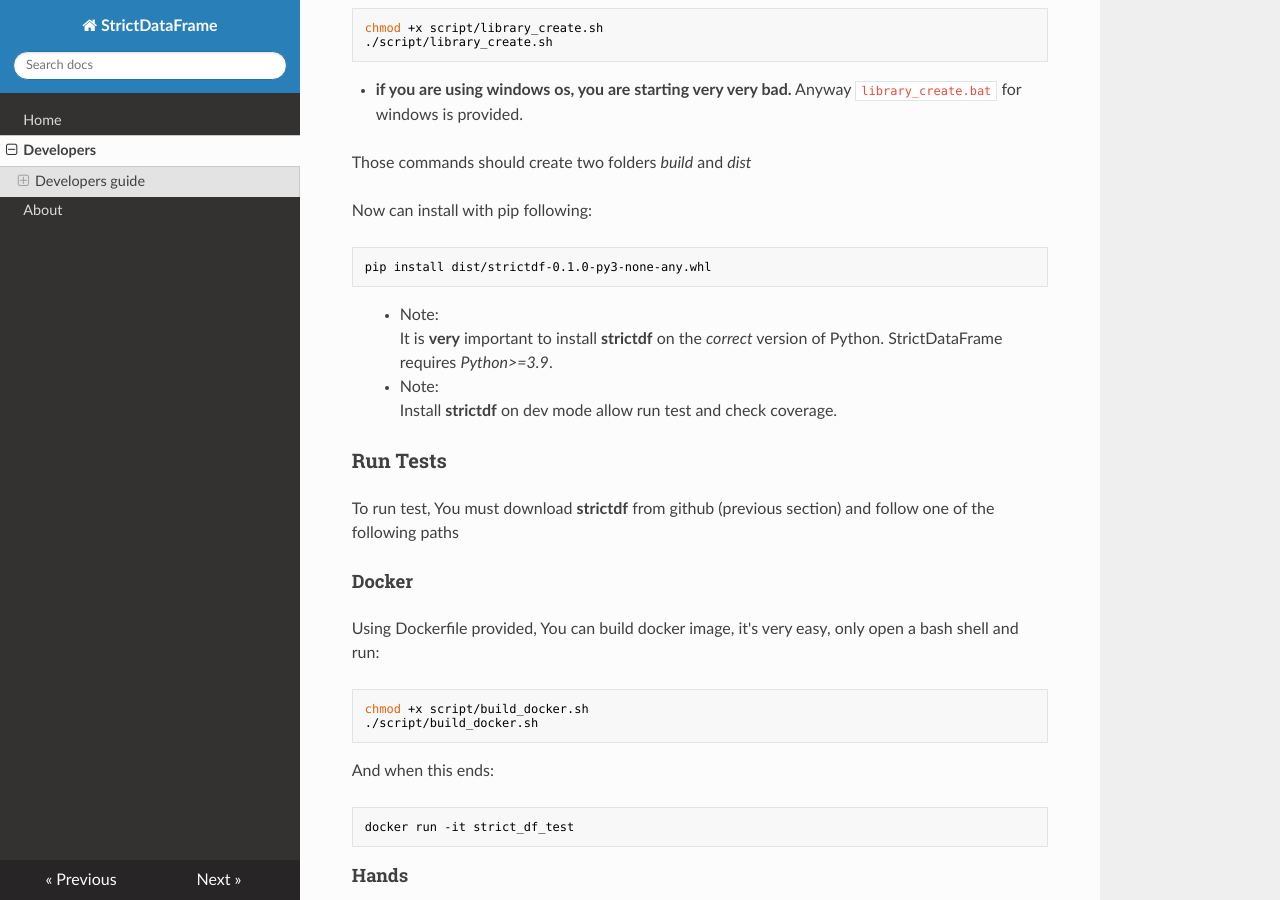
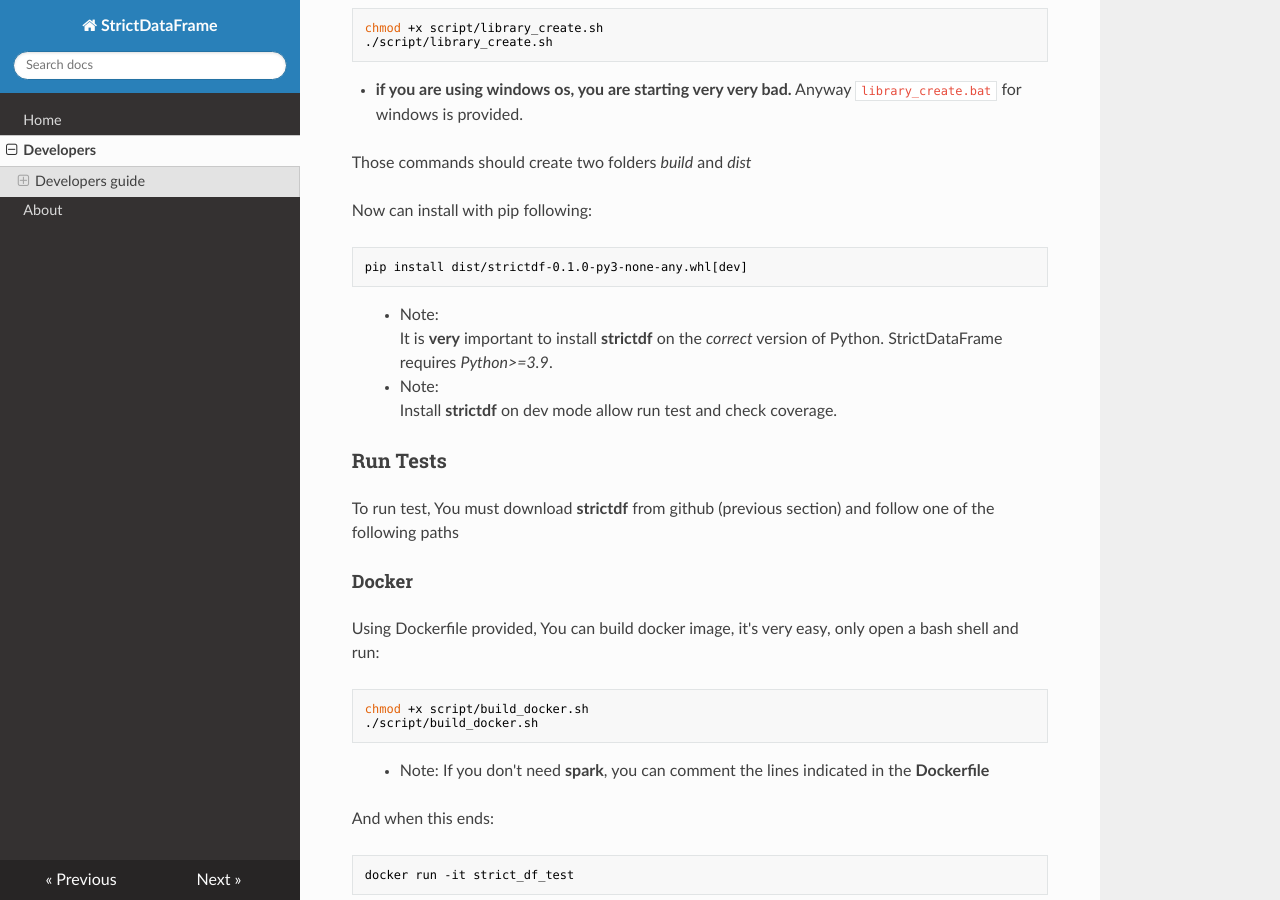
Before and after one commit to CristianContrera95/strict_df, an MkDocs documentation site: the page built from docs/developers.md, in a window 1280 px wide and 900 px high, scrolled down 692 px. Built offline with MkDocs 1.6.1, drawn with Linux system fonts in a browser that asks for light colours; nearby versions of some CDN libraries.

Commit message:
Update docs and example

````diff
--- a/docs/developers.md
+++ b/docs/developers.md
@@ -29,7 +29,7 @@ Those commands should create two folders *build* and *dist*
 
 Now can install with pip following:
 ``` bash
-pip install dist/strictdf-0.1.0-py3-none-any.whl
+pip install dist/strictdf-0.1.0-py3-none-any.whl[dev]
 ```
 
 > - Note:
@@ -52,6 +52,10 @@ Using Dockerfile provided, You can build docker image, it's very easy, only open
 chmod +x script/build_docker.sh
 ./script/build_docker.sh
 ```
+> - Note:
+>   If you don't need **spark**, you can comment the lines indicated in the **Dockerfile**
+
+
 And when this ends:
 
 ``` bash
````
Also changed, not shown: docs/index.md (+3 -0 lines), 2 other files.
